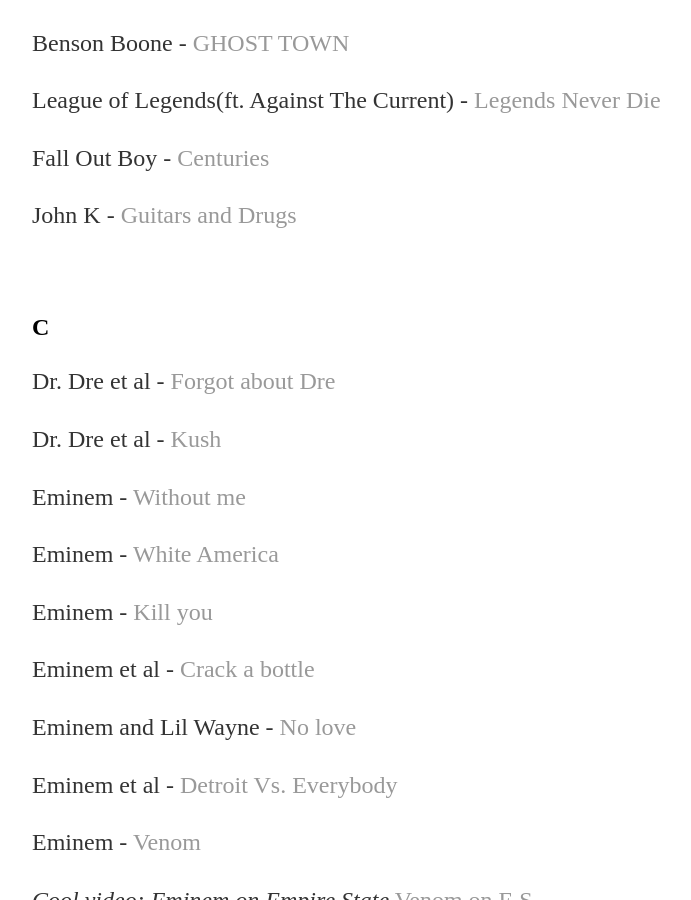
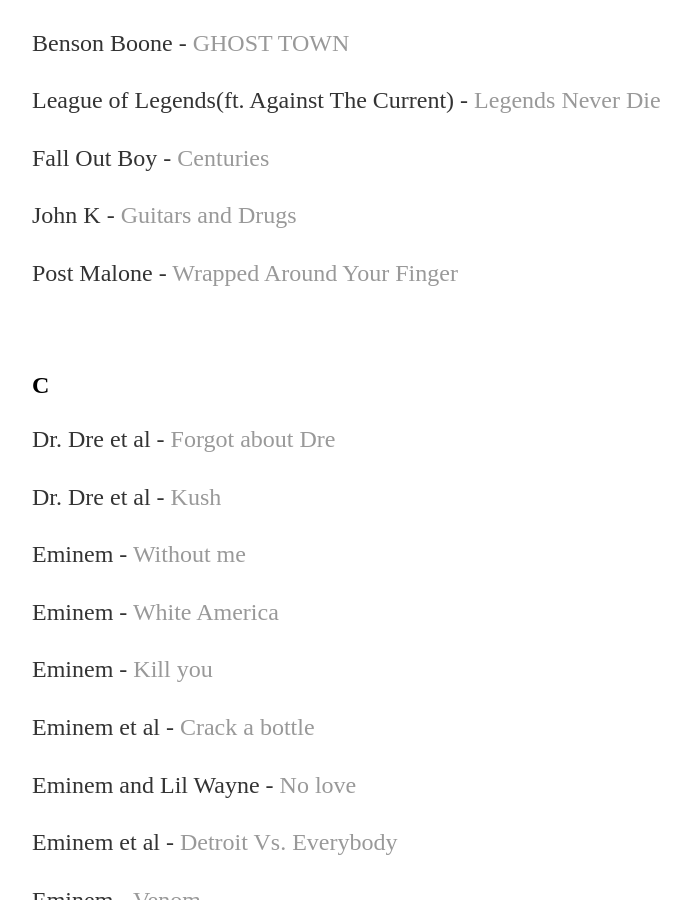
Before and after one commit to yjkweon24/yjkweon24.github.io, a Jekyll site: the page built from _posts/2018-10-23-songs-that-i-love.md, in a window 1280 px wide and 900 px high, scrolled down 14507 px. Shown: the whole window, without its empty margins (160-851 px from the left). Built offline with Jekyll 4.4.1, drawn with Linux system fonts in a browser that asks for light colours.

Commit message:
Update 2018-10-23-songs-that-i-love.md

```diff
--- a/_posts/2018-10-23-songs-that-i-love.md
+++ b/_posts/2018-10-23-songs-that-i-love.md
@@ -505,6 +505,8 @@
 
 John K - [Guitars and Drugs](https://www.youtube.com/watch?v=p4tu0P4lebE&ab_channel=JohnKVEVO)
 
+Post Malone - [Wrapped Around Your Finger](https://www.youtube.com/watch?v=JXxAnZaZrG0&ab_channel=PostMaloneVEVO)
+
 <br>
 
 ## C
```
